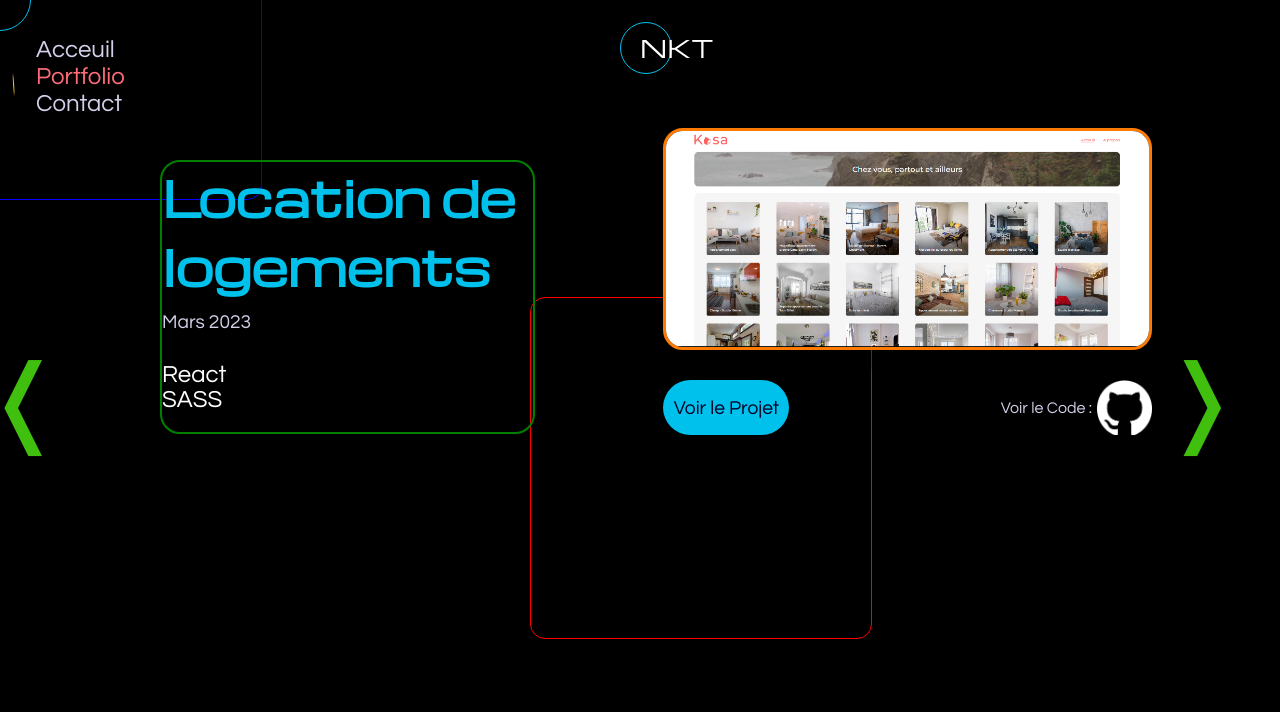
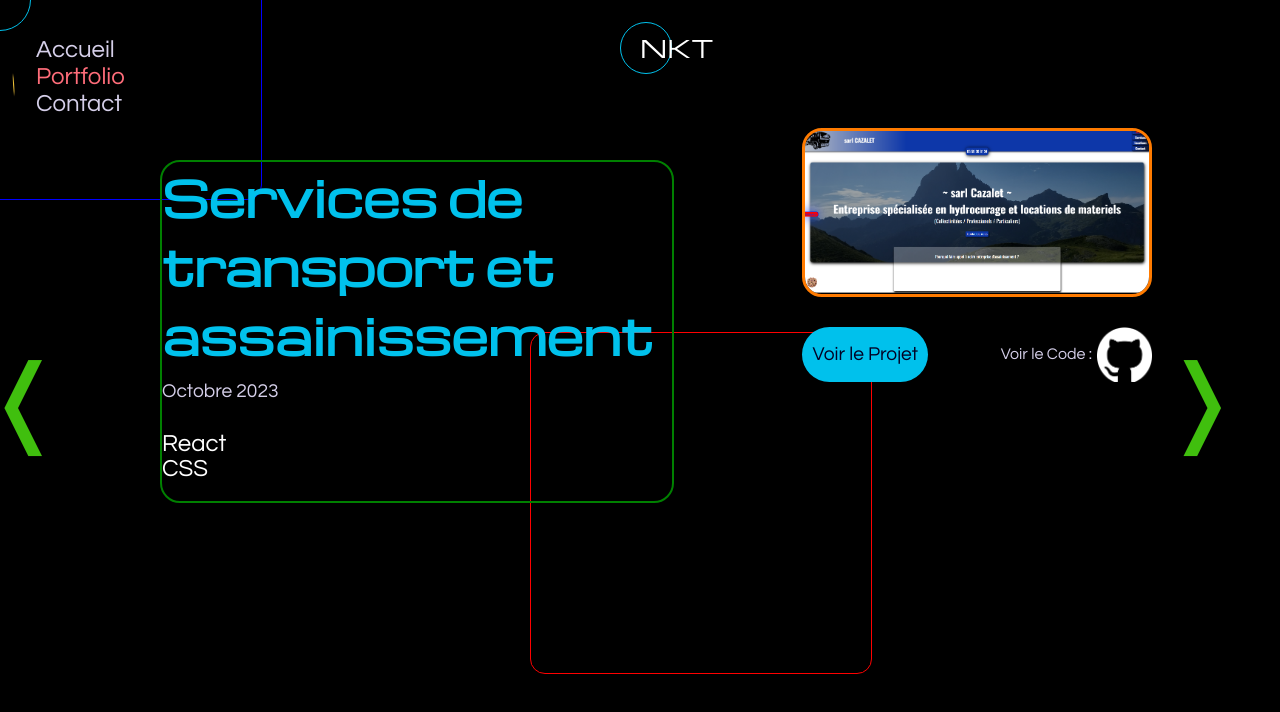
Before and after one commit to Issou83/Portfolio-Mr-Niakate, a React (Create React App) app: page /projet-1 in a window 1280 px wide. Shown: the top 712 px of the page. Built offline with nearby package versions, Linux system fonts and the light colour scheme.

Commit message:
Ajout de projet

```diff
--- a/public/index.html
+++ b/public/index.html
@@ -1,6 +1,5 @@
 <!DOCTYPE html>
 <html lang="fr">
-
 <head>
   <!-- Google tag (gtag.js) -->
   <script async src="https://www.googletagmanager.com/gtag/js?id=G-W4FSZ9Z92C"></script>
@@ -16,33 +15,24 @@
   <meta name="viewport" content="width=device-width, initial-scale=1" />
   <meta name="theme-color" content="#000000" />
   <meta name="description"
-    content=" Votre site internet par NKdevWeb. Developpeur Web, basé en Nouvelle-Aquitaine dans le département du 64 (pyrénées-Atalanque)
-    en Aglomération de PAU (Gan 64290), pour créations de sites Web.
-    Créations de sites E-commerce,
-    créations d'API Rest avec Node.js. Votre site peut être réalisé en SPA (Single Page Application) avec React pour une fluidité et rapidité de votre future site internet" />
+    content="NKdevWeb - Création de sites Web hautement performants en React et Node.js, spécialisé en e-commerce et API REST. Basé à Pau, Nouvelle-Aquitaine." />
   <link rel="apple-touch-icon" href="assets\img\mysitelogo.png" />
   <link rel="manifest" href="%PUBLIC_URL%/manifest.json" />
 
-  <title>PortFolio Mr Niakate - Découvrez les possibilités de créations sur le Web pour toutes vos activités</title>
+  <title>PortFolio Mr Niakate - Créations Web hautement performantes pour toutes vos activités</title>
   <link rel="shortcut icon" href="./assets/img/mon-logo.png">
   <link rel="stylesheet" href="https://cdnjs.cloudflare.com/ajax/libs/font-awesome/6.3.0/css/all.min.css"
     integrity="sha512-SzlrxWUlpfuzQ+pcUCosxcglQRNAq/DZjVsC0lE40xsADsfeQoEypE+enwcOiGjk/bSuGGKHEyjSoQ1zVisanQ=="
     crossorigin="anonymous" referrerpolicy="no-referrer" />
 
-  <meta property="og:title" content="NKTdevWeb" />
+  <meta property="og:title" content="NKTdevWeb - Créations Web hautement performantes" />
   <meta property="og:url" content="https://nkdevweb.netlify.app/" />
   <meta property="og:image" content="public\Capt2.png" />
   <meta name="og:description"
-    content=" Votre site internet par NKdevWeb. Developpeur Web, basé en Nouvelle-Aquitaine dans le département du 64 (pyrénées-Atalanque)
-    en Aglomération de PAU (Gan 64290), pour créations de sites Web.
-    Créations de sites E-commerce,
-    créations d'API Rest avec Node.js. Votre site peut être réalisé en SPA (Single Page Application) avec React pour une fluidité et rapidité de votre future site internet" />
+    content="NKdevWeb - Création de sites Web hautement performants en React et Node.js, spécialisé en e-commerce et API REST. Basé à Pau, Nouvelle-Aquitaine." />
 </head>
-
 <body>
   <noscript>You need to enable JavaScript to run this app.</noscript>
   <div id="root"></div>
-
 </body>
-
 </html>
--- a/src/components/Navigation.jsx
+++ b/src/components/Navigation.jsx
@@ -9,7 +9,7 @@ const Navigation = () => {
           to="/"
           className={(nav) => (nav.isActive ? "nav-active hover" : "hover")}
         >
-          <li>Acceuil</li>
+          <li>Accueil</li>
         </NavLink>
 
         <li className="nav-portfolio">
--- a/src/components/SocialNetwork.jsx
+++ b/src/components/SocialNetwork.jsx
@@ -1,13 +1,15 @@
-import React from 'react';
+import React from "react";
 import logogit from "../assets/fonts/img/github.png";
-import linkedin from "../assets/fonts/img/linkedin.png"
+import linkedin from "../assets/fonts/img/linkedin.png";
 
 const SocialNetwork = () => {
   const anim = () => {
-        const icons = document.querySelectorAll(".social-network a")
+    const icons = document.querySelectorAll(".social-network a");
     icons.forEach((link) => {
       link.addEventListener("mouseover", (e) => {
-                link.style.transform = `translate(${e.offsetX - 20}px, ${e.offsetY - 13}px)`
+        link.style.transform = `translate(${e.offsetX - 20}px, ${
+          e.offsetY - 13
+        }px)`;
       });
       link.addEventListener("mouseleave", () => {
         link.style.transform = "";
@@ -15,30 +17,33 @@ const SocialNetwork = () => {
     });
   };
 
-
   return (
     // <a href={currentProject.gitlink}  className="linkGit" target="_blank" rel="noopener noreferrer">
     // <span className='git'></span>
     // </a>
-        <div className='social-network'>
+    <div className="social-network">
       <ul className="content">
-                <a href="https://github.com/Issou83"
+        <a
+          href="https://github.com/Issou83"
           taget="_blank"
           rel="noopener noreferrer"
-                className='hover'
-                onMouseOver={anim}>
+          className="hover"
+          onMouseOver={anim}
+        >
           <li>
-        <img  className='linkGit' src={logogit} alt='Logo Github'></img>
+            <img className="linkGit" src={logogit} alt="Logo Github"></img>
           </li>
         </a>
 
-                <a href="https://github.com/Issou83"
+        <a
+          href="https://www.linkedin.com/in/issouma%C3%AFla-niakate-60333464/"
           taget="_blank"
           rel="noopener noreferrer"
-                className='hover'
-                onMouseOver={anim}>
+          className="hover"
+          onMouseOver={anim}
+        >
           <li>
-        <img  className='linkGit' src={linkedin} alt='Logo Linkedin'></img>
+            <img className="linkGit" src={linkedin} alt="Logo Linkedin"></img>
           </li>
         </a>
         {/* <a href="https://www.twitter.com"
--- a/src/data/projectsData.js
+++ b/src/data/projectsData.js
@@ -1,4 +1,15 @@
 export const projectsData = [
+  {
+    id: 0,
+    title: "Services de transport et assainissement",
+    date: "Octobre 2023",
+    languages: ["React", "CSS"],
+    infos:
+      "Réalisation d'un site vitrine pour une entreprise à activités locales, incluant les parties référencement et SEO, ainsi qu'une page de location de matériel. Une page administrateur a été créée pour la gestion de ces locations (images, titres et descriptions pour chacun des articles).",
+    img: "./assets/img/Cazalet.png",
+    link: "https://sarl-cazalet.com/",
+    gitlink: "https://https://github.com/Issou83/sarlCazalet",
+  },
   {
     id: 1,
     title: "Location de logements",
@@ -8,7 +19,7 @@ export const projectsData = [
       "Réalisation de la partie frontend en React pour un site de location de logements. Depuis la page d'accueil, il est possible de cliquer sur une carte pour accéder aux détails du logement et au profil de l'hôte. Une page d'erreur a également été créée pour gérer les mauvaises URL sur le site.",
     img: "./assets/img/projet-5.png",
     link: "https://kasa-issou.netlify.app/",
-    gitlink : "https://github.com/Issou83/Projet-KASA-OPC-P7.git",
+    gitlink: "https://github.com/Issou83/Projet-KASA-OPC-P7.git",
   },
   {
     id: 2,
@@ -19,17 +30,18 @@ export const projectsData = [
       "Réalisation de la partie fonctionnalité. Implémentation incluant : un panier client fonctionnel, un contrôle du formulaire client avant envoi, l'affichage des produits groupés sur les pages d'accueil ou individuellement sur la page produit après récupération des données sur l'API, la récupération et l'affichage du numéro de commande après validation du panier par l'utilisateur, le tout de manière dynamique.",
     img: "./assets/img/projet-1.png",
     link: "https://build-de-kanap.onrender.com/index.html",
-    gitlink : "https://github.com/Issou83/Projet-KANAP-OPC-P5.git",
+    gitlink: "https://github.com/Issou83/Projet-KANAP-OPC-P5.git",
   },
   {
     id: 3,
     title: "SEO",
     date: "Novembre 2022",
     languages: ["HTML", "CSS"],
-    infos:"Optimisation d'un site web existant. Amélioration du référencement : -Analyse de l'état actuel du SEO du site fourni. -Amélioration du SEO du site. -Comparaison des résultats entre le site initial et celui après les modifications. Les leviers utilisés sont : l'accessibilité, les paramètres SEO et les performances.",
+    infos:
+      "Optimisation d'un site web existant. Amélioration du référencement : -Analyse de l'état actuel du SEO du site fourni. -Amélioration du SEO du site. -Comparaison des résultats entre le site initial et celui après les modifications. Les leviers utilisés sont : l'accessibilité, les paramètres SEO et les performances.",
     img: "./assets/img/projet-2.png",
     link: "https://issou83.github.io/Projet-La-Panthere-OPC-P4/",
-    gitlink : "https://github.com/Issou83/Projet-La-Panthere-OPC-P4",
+    gitlink: "https://github.com/Issou83/Projet-La-Panthere-OPC-P4",
   },
   {
     id: 4,
@@ -40,7 +52,7 @@ export const projectsData = [
       "Projet de site vitrine de location de vacances. Le dossier du projet contient, notamment pour la partie responsive, un fichier style.css pour l'affichage sur desktop, tablettes.css pour l'affichage sur tablette, smartphone.css pour l'affichage sur smartphone (optimisé pour iPhone 8) et contient également un fichier Normalize.css. Le box-sizing est utilisé sur l'ensemble du CSS. Aucun framework ou préprocesseur CSS n'est utilisé. Les codes HTML et CSS ont tous été validés auprès des validateurs du W3C.",
     img: "./assets/img/projet-3.png",
     link: "https://issou83.github.io/Projet-Booki-OPC-P2/",
-    gitlink : "https://github.com/Issou83/Projet-Booki-OPC-P2",
+    gitlink: "https://github.com/Issou83/Projet-Booki-OPC-P2",
   },
   {
     id: 5,
@@ -51,18 +63,17 @@ export const projectsData = [
       "Création du site 'Ohmyfood' en MobileFirst, qui répertorie les menus de restaurants gastronomiques et permet aux utilisateurs de réserver leur menu.",
     img: "./assets/img/projet-4.png",
     link: "https://issou83.github.io/Projet-Ohmyfood-OPC-P3-/",
-    gitlink : "https://github.com/Issou83/Projet-Ohmyfood-OPC-P3-",
+    gitlink: "https://github.com/Issou83/Projet-Ohmyfood-OPC-P3-",
   },
   {
     id: 6,
     title: "Animation pour future site 'Vivien-Heitz'",
     date: "",
     languages: ["CSS"],
-    infos:
-      "Simple Logo animé pour site en préparation...",
+    infos: "Simple Logo animé pour site en préparation...",
     img: "./assets/img/VH.png",
     link: "https://issou83.github.io/Vivien-Heitz/",
-    gitlink : "https://github.com/Issou83/Vivien-Heitz.git"
+    gitlink: "https://github.com/Issou83/Vivien-Heitz.git",
   },
   {
     id: 7,
@@ -73,6 +84,7 @@ export const projectsData = [
       "API REST créée pour un site de sauces piquantes. L'utilisateur, après s'être connecté, peut ajouter sa propre sauce et également aimer ou ne pas aimer la sauce d'autres utilisateurs. Les connexions sont sécurisées : utilisation de JWT (avec une durée de validité limitée du token), Bcrypt (pour le cryptage du mot de passe), et MongoDB pour la base de données (NoSQL, les attaques par injection sont  donc impossibles).",
     img: "./assets/img/projet-7.png",
     link: "https://github.com/Issou83/Projet-Piiquante-OPC-P6.git",
-    gitlink : "https://github.com/Issou83/Projet-Piiquante-OPC-P6/tree/main/backend"
+    gitlink:
+      "https://github.com/Issou83/Projet-Piiquante-OPC-P6/tree/main/backend",
   },
 ];
--- a/src/pages/Home.jsx
+++ b/src/pages/Home.jsx
@@ -64,6 +64,7 @@ const Home = () => {
         </div>
         <Buttons right={"/projet-1"} />
       </div>
+      <p>Création de votre site web moderne, pour que votre activité soit visible par vos potentiels clients </p>
     </div>
   );
 };
--- a/src/style/pages/_home.scss
+++ b/src/style/pages/_home.scss
@@ -92,7 +92,7 @@ border-radius: 6px;
       margin-top: 0px;
     }
     @media screen and (max-width: 768px) {
-      margin-top: 0px;
+      display: none;
     }
   }
 }
```
Also changed, not shown: public/assets/img/Cazalet.png (added). Lines whose indentation alone changed are shown as unchanged.
